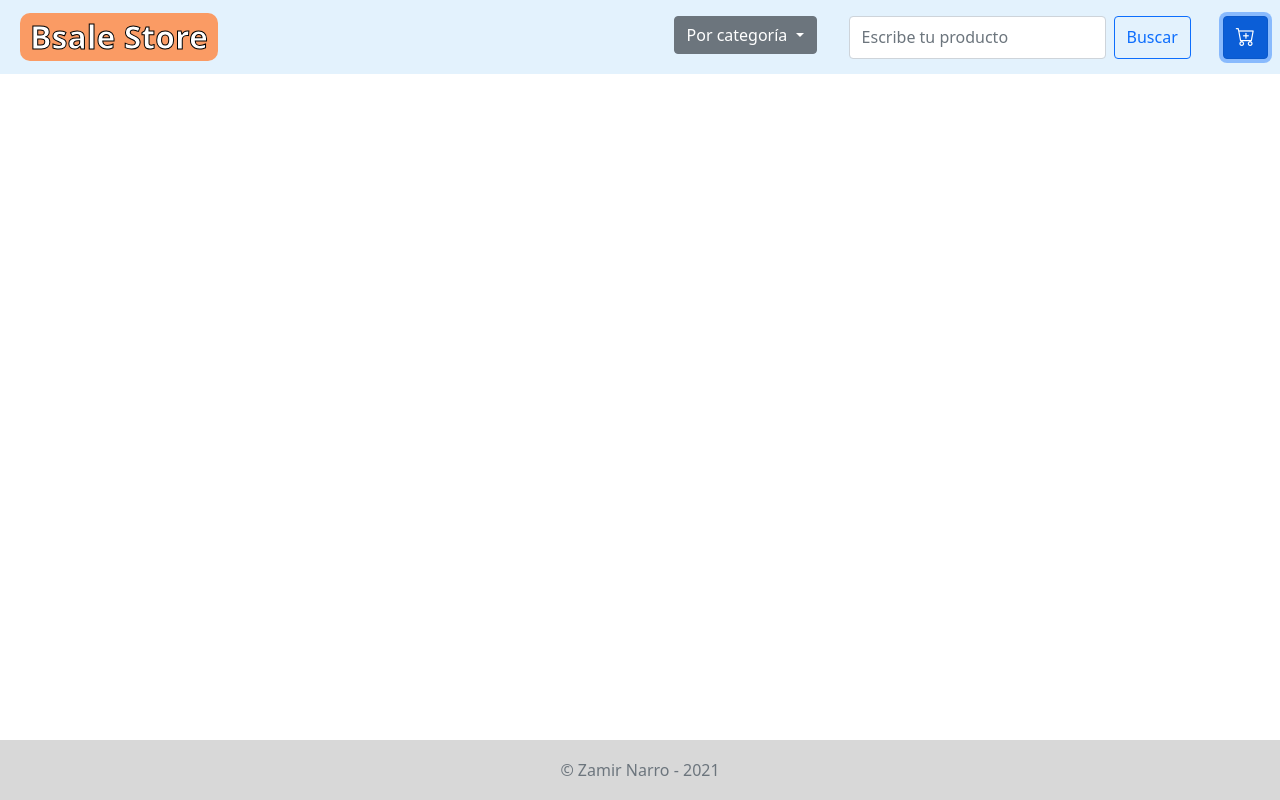
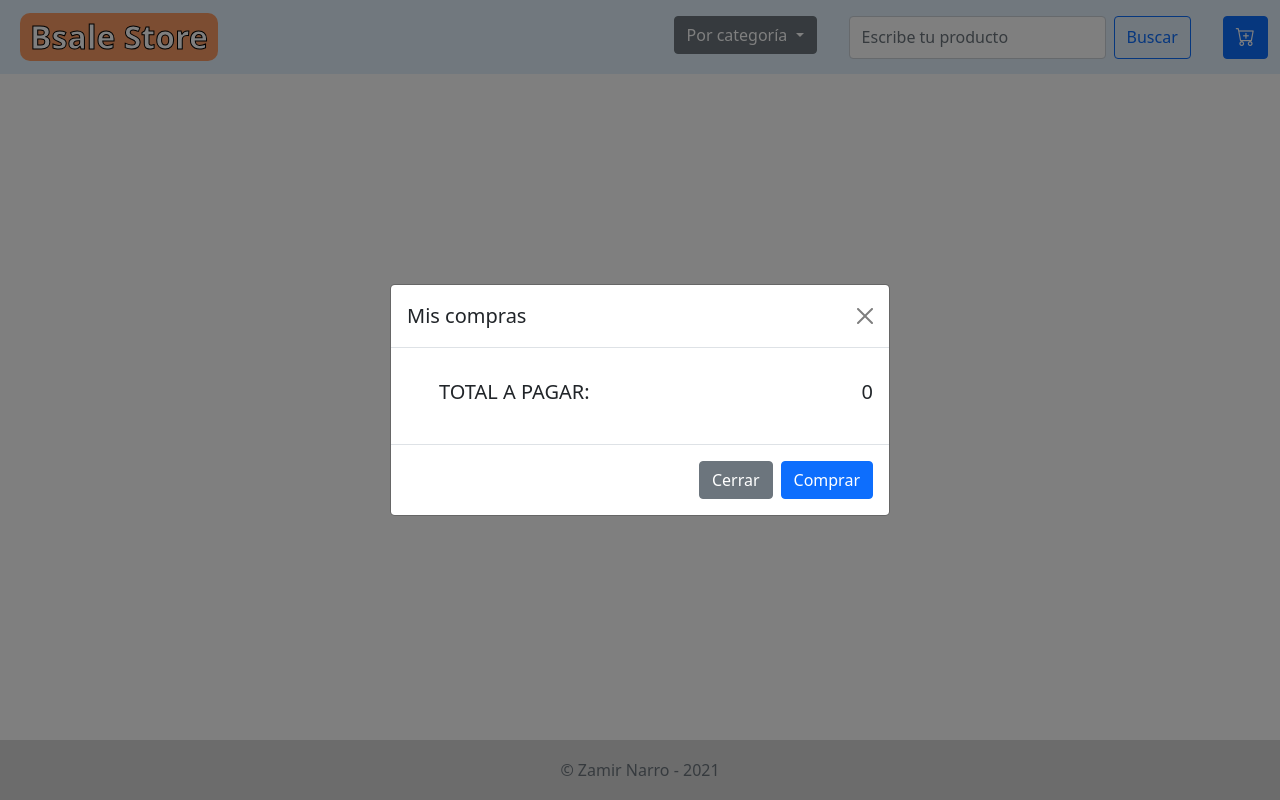
Before and after one commit to znarro/online-store-frontend, a website: page index.html in a window 1280 px wide. Both pictures are taken after a click on the button 1245 px from the left and 37 px from the top of the page. Drawn offline with nearby package versions, Linux system fonts and the light colour scheme; no server answers.

Commit message:
Add modal and addToCart function

```diff
--- a/index.html
+++ b/index.html
@@ -61,7 +61,14 @@
               </button>
             </form>
 
-            <button type="button" class="btn btn-primary cart-button">
+            <!-- Button trigger modal -->
+            <button
+              id="cart"
+              type="button"
+              class="btn btn-primary cart-button"
+              data-bs-toggle="modal"
+              data-bs-target="#cartModal"
+            >
               <i class="icon bi bi-cart-plus"></i>
             </button>
           </div>
@@ -89,6 +96,47 @@
       <img src="loader.svg" alt="Loading" />
     </div>
 
+    <!-- Modal -->
+    <div
+      class="modal fade"
+      id="cartModal"
+      tabindex="-1"
+      aria-labelledby="exampleModalLabel"
+      aria-hidden="true"
+    >
+      <div class="modal-dialog modal-dialog-centered modal-dialog-scrollable">
+        <div class="modal-content">
+          <div class="modal-header">
+            <h5 class="modal-title" id="exampleModalLabel">Mis compras</h5>
+            <button
+              type="button"
+              class="btn-close"
+              data-bs-dismiss="modal"
+              aria-label="Close"
+            ></button>
+          </div>
+          <div class="modal-body">
+            <ul id="cart-items">
+              <li class="d-flex justify-content-between mt-3">
+                <span class="h5">TOTAL A PAGAR:</span>
+                <span class="h5" id="bill">0</span>
+              </li>
+            </ul>
+          </div>
+          <div class="modal-footer">
+            <button
+              type="button"
+              class="btn btn-secondary"
+              data-bs-dismiss="modal"
+            >
+              Cerrar
+            </button>
+            <button type="button" class="btn btn-primary">Comprar</button>
+          </div>
+        </div>
+      </div>
+    </div>
+
     <script src="script.js"></script>
     <script
       src="https://cdn.jsdelivr.net/npm/bootstrap@5.0.0-beta3/dist/js/bootstrap.bundle.min.js"
--- a/script.js
+++ b/script.js
@@ -1,9 +1,13 @@
 const productsContainer = document.getElementById('products')
+const categoriesContainer = document.getElementById('categories')
 const form = document.getElementById('form')
 const loader = document.getElementById('loader')
-const categoriesContainer = document.getElementById('categories')
+const cartBtn = document.getElementById('cart')
+const cartItemsContainer = document.getElementById('cart-items')
+const bill = document.getElementById('bill')
+let total = 0
 
-// const BASE_URL = 'https://enigmatic-shelf-95625.herokuapp.com/products'
+// const BASE_URL = 'https://enigmatic-shelf-95625.herokuapp.com'
 const BASE_URL = 'http://localhost:3000'
 
 // Initially get all the products
@@ -121,7 +125,17 @@ form.addEventListener('search', (e) => {
 
 function addToCart(id) {
   const productItem = document.getElementById(`product-${id}`)
-  console.log(productItem.dataset.name)
-  console.log(productItem.dataset.price)
-  // TODO: modal
+  const { name, price } = productItem.dataset
+
+  const cartItem = document.createElement('li')
+  cartItem.innerHTML = `
+    <li class="d-flex justify-content-between">
+      <span>${name}</span>
+      <span>${price}</span>
+    </li>
+  `
+  cartItemsContainer.prepend(cartItem)
+
+  total += parseFloat(price)
+  bill.innerHTML = total
 }
```
